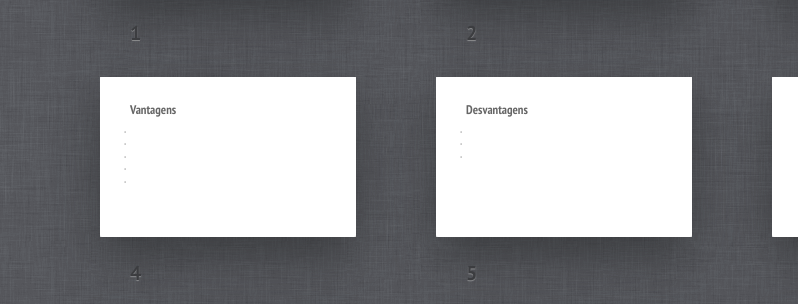
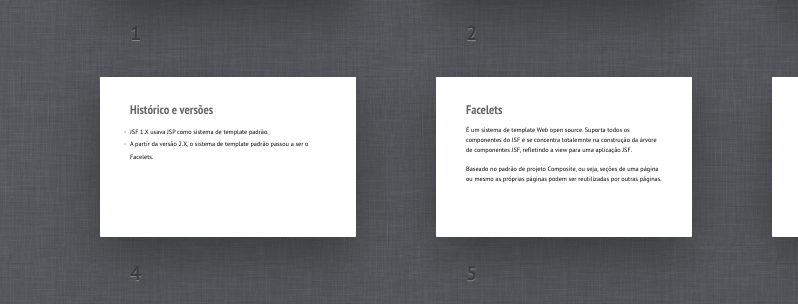
Before and after one commit to AgtLucas/JSF, a plain HTML site: page index.html in a window 1280 px wide. Shown: the part 393-697 px from the top of the page, 0-798 px from the left. Drawn offline with Linux system fonts and the light colour scheme.

Commit message:
Update index

```diff
--- a/index.html
+++ b/index.html
@@ -35,22 +35,16 @@
     </ul>
   </div></section>
   <section class="slide"><div>
-    <h2>Vantagens</h2>
+    <h2>Histórico e versões</h2>
     <ul>
-      <li class="next"></li>
-      <li class="next"></li>
-      <li class="next"></li>
-      <li class="next"></li>
-      <li class="next"></li>
+      <li class="next">JSF 1.X usava JSP como sistema de template padrão.</li class="next">
+      <li class="next">A partir da versão 2.X, o sistema de template padrão passou a ser o Facelets.</li>
     </ul>
   </div></section>
   <section class="slide"><div>
-    <h2>Desvantagens</h2>
-    <ul>
-      <li class="next"></li>
-      <li class="next"></li>
-      <li class="next"></li>
-    </ul>
+    <h2>Facelets</h2>
+    <p>É um sistema de template Web open source. Suporta todos os componentes do JSF e se concentra totalemnte na construção da árvore de componentes JSF, refletindo a view para uma aplicação JSF.</p>
+    <p>Baseado no padrão de projeto Composite, ou seja, seções de uma página ou mesmo as próprias páginas podem ser reutilizadas por outras páginas.</p>
   </div></section>
   <section class="slide"><div>
     <h2>Arquitetura e Tecnologias</h2>
```
